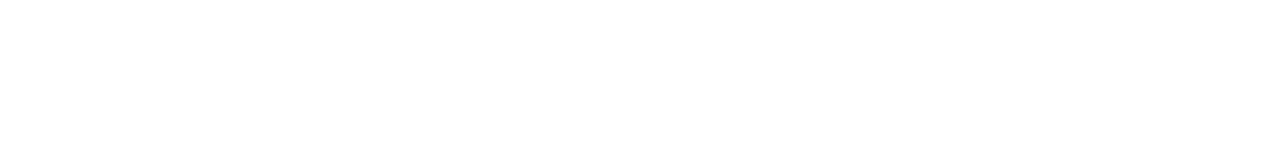
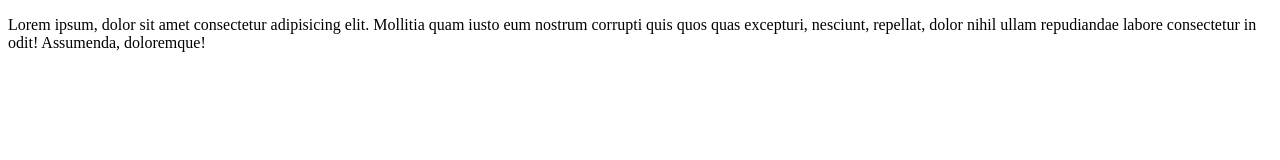
Before and after one commit to alekoszonca/git-test1, a plain HTML site: page index.html in a window 1280 px wide. Drawn offline with Linux system fonts and the light colour scheme.

Commit message:
add style css

```diff
--- a/index.html
+++ b/index.html
@@ -6,6 +6,6 @@
     <title>Document</title>
 </head>
 <body>
-
+    <p>Lorem ipsum, dolor sit amet consectetur adipisicing elit. Mollitia quam iusto eum nostrum corrupti quis quos quas excepturi, nesciunt, repellat, dolor nihil ullam repudiandae labore consectetur in odit! Assumenda, doloremque!</p>
 </body>
 </html>
```
Also changed, not shown: style.css (added).
